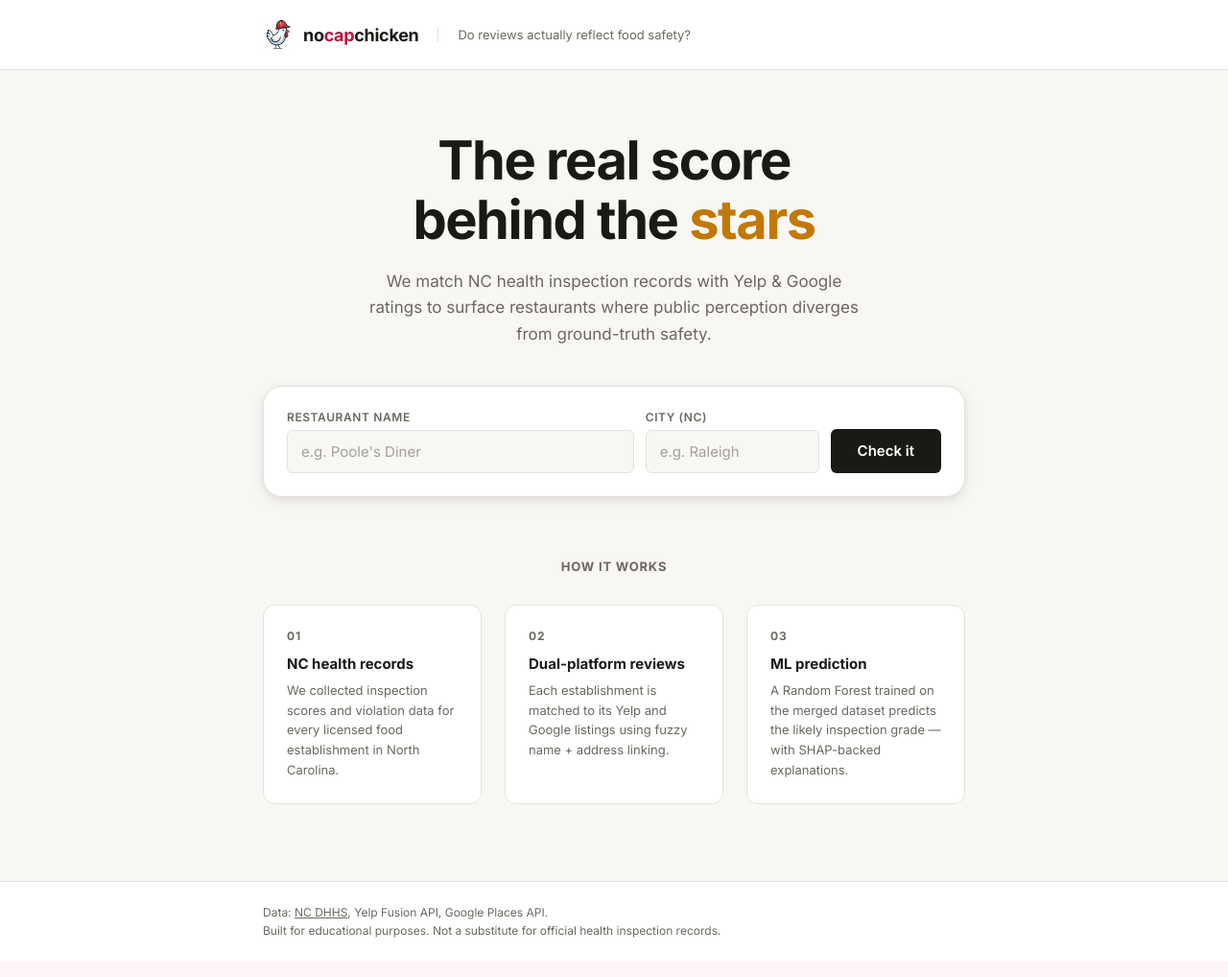
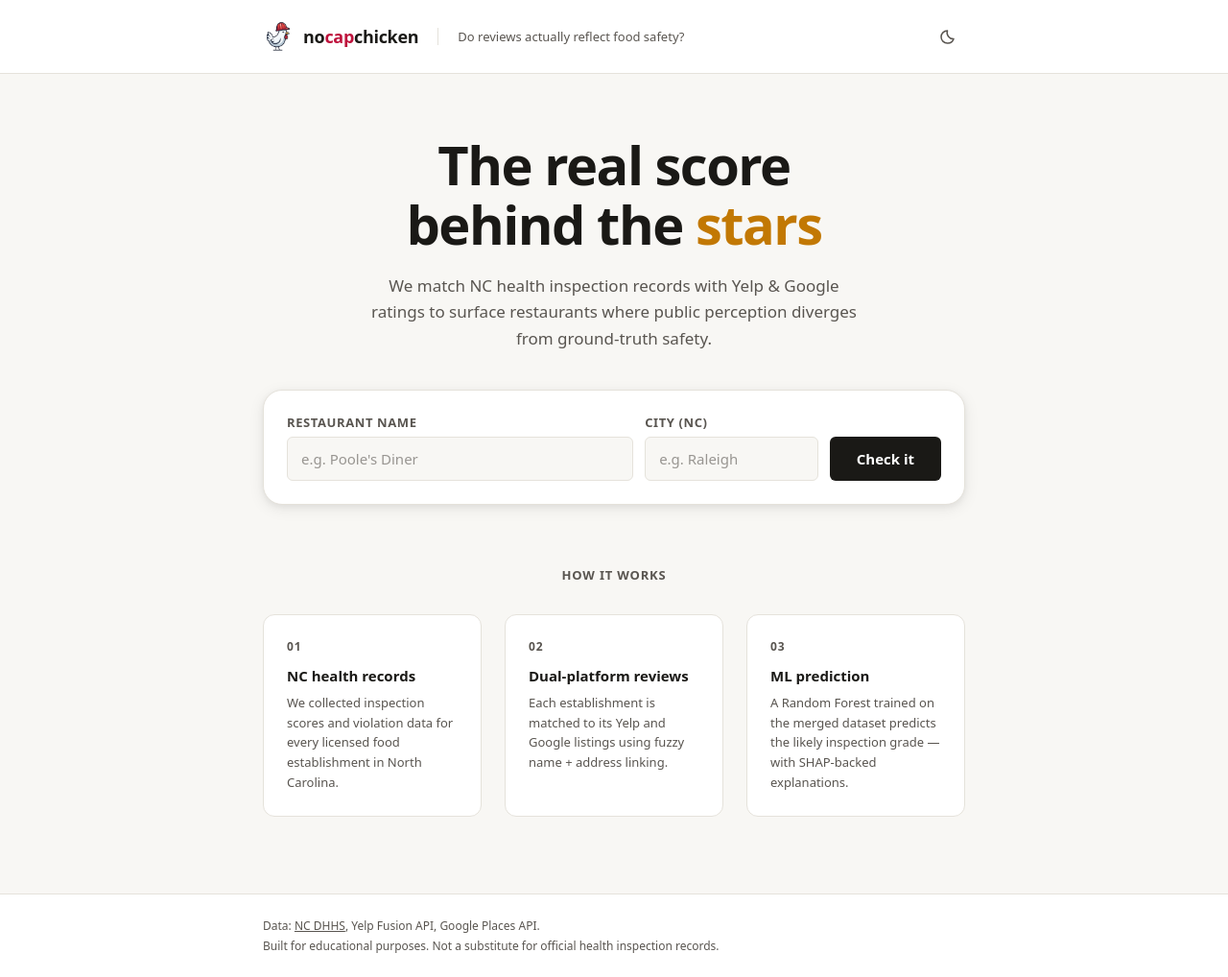
Before and after one commit to nocapchicken/nocapchicken.github.io, a Flask app: page / in a window 1280 px wide. Shown: the whole page at 96% size. Before the commit the page ends 977 px from the top, so only its background shows below. Run offline with Flask 3, Linux system fonts and the light colour scheme.

Commit message:
feat: apply Apple HIG design improvements and opt-in dark mode
- Replace Inter (Google Fonts) with system font stack (SF Pro on Apple)
- Darken --text-muted to #595550 for WCAG AA contrast compliance
- Add --btn-bg, --btn-text, --focus-ring CSS variables
- Strengthen input focus ring opacity (0.1 → 0.35)
- Increase label font-size from 12px to 13px
- Fix .shap-list gap to 8pt grid (10px → 8px)
- Add full opt-in dark mode via html[data-theme="dark"] (replaces
  prefers-color-scheme auto-switching); includes iOS system colors,
  dark grade/badge/alert variants, dark skeleton shimmer
- Add moon/sun theme toggle button in header with localStorage persistence
- Inline <script> in <head> restores saved theme before first paint (no FOUC)
- Replace ⚠️ emoji with inline SVG warning icon
- Add ARIA: live region on result section, role=alert on error/divergence
  alerts, role=status on skeleton, aria-busy on loading, aria-label on
  SHAP items for screen reader accessibility
- Fix hideAll() in docs/static/js/app.js missing divergenceAlert reset
- Update logo reference from logo.jpg to logo.png

Co-Authored-By: Claude Sonnet 4.6 <noreply@anthropic.com>

```diff
--- a/app/static/css/app.css
+++ b/app/static/css/app.css
@@ -7,11 +7,12 @@
 *, *::before, *::after { box-sizing: border-box; margin: 0; padding: 0; }
 
 :root {
+  color-scheme: light;
   --bg:          #f8f7f4;
   --surface:     #ffffff;
   --border:      #e5e2db;
   --text:        #1a1916;
-  --text-muted:  #6b6860;
+  --text-muted:  #595550;
   --accent:      #1a1916;
   --star:        #c27803;
 
@@ -30,7 +31,11 @@
   --shadow-md:   0 4px 16px rgba(0,0,0,.08), 0 2px 6px rgba(0,0,0,.05);
   --shadow-lg:   0 12px 40px rgba(0,0,0,.10), 0 4px 12px rgba(0,0,0,.06);
 
-  --font: 'Inter', system-ui, -apple-system, sans-serif;
+  --font:        system-ui, -apple-system, BlinkMacSystemFont, sans-serif;
+
+  --btn-bg:      #1a1916;
+  --btn-text:    #ffffff;
+  --focus-ring:  rgba(26, 25, 22, 0.35);
 }
 
 html { font-size: 16px; -webkit-font-smoothing: antialiased; }
@@ -96,6 +101,31 @@ a:hover { text-decoration: underline; }
   padding-left: 20px;
 }
 
+.btn-theme {
+  display: flex;
+  align-items: center;
+  justify-content: center;
+  width: 36px;
+  height: 36px;
+  border: none;
+  background: none;
+  cursor: pointer;
+  color: var(--text-muted);
+  border-radius: var(--radius-sm);
+  transition: color .15s, background-color .15s;
+  margin-left: auto;
+  flex-shrink: 0;
+}
+
+.btn-theme:hover { color: var(--text); background: var(--border); }
+
+/* Show moon in light mode (click → go dark), sun in dark mode (click → go light) */
+.btn-theme .icon-sun  { display: none; }
+.btn-theme .icon-moon { display: block; }
+
+html[data-theme="dark"] .btn-theme .icon-sun  { display: block; }
+html[data-theme="dark"] .btn-theme .icon-moon { display: none; }
+
 /* ── Hero ────────────────────────────────────────────────── */
 
 .hero {
@@ -153,7 +183,7 @@ a:hover { text-decoration: underline; }
 .field-wrap--city { flex: 1; min-width: 140px; }
 
 label {
-  font-size: 12px;
+  font-size: 13px;
   font-weight: 600;
   text-transform: uppercase;
   letter-spacing: 0.6px;
--- a/app/static/js/app.js
+++ b/app/static/js/app.js
@@ -141,12 +141,12 @@
       const label = f.feature.replace(/_/g, ' ').replace(/ log$/, ' (log)');
 
       list.insertAdjacentHTML('beforeend', `
-        <li class="shap-item">
-          <span class="shap-feature">${label}</span>
-          <div class="shap-bar-wrap">
+        <li class="shap-item" aria-label="${label}: ${dir} impact, ${sign}${f.impact.toFixed(3)}">
+          <span class="shap-feature" aria-hidden="true">${label}</span>
+          <div class="shap-bar-wrap" aria-hidden="true">
             <div class="shap-bar ${dir}" style="width:${pct}%"></div>
           </div>
-          <span class="shap-impact">${sign}${f.impact.toFixed(3)}</span>
+          <span class="shap-impact" aria-hidden="true">${sign}${f.impact.toFixed(3)}</span>
         </li>
       `);
     });
@@ -194,6 +194,27 @@
   function setLoading(on) {
     btnSearch.classList.toggle('loading', on);
     btnSearch.disabled = on;
+    btnSearch.setAttribute('aria-label', on ? 'Loading results' : 'Check it');
+    resultSec.setAttribute('aria-busy', on ? 'true' : 'false');
+  }
+
+  // ── Theme toggle ─────────────────────────────────────────
+
+  const themeBtn = document.getElementById('themeToggle');
+  if (themeBtn) {
+    const syncThemeBtn = () => {
+      const dark = document.documentElement.dataset.theme === 'dark';
+      themeBtn.setAttribute('aria-pressed', String(dark));
+      themeBtn.setAttribute('aria-label', dark ? 'Disable dark mode' : 'Enable dark mode');
+    };
+    // Sync only when dark mode was restored; HTML defaults cover the light-mode case
+    if (document.documentElement.dataset.theme === 'dark') syncThemeBtn();
+    themeBtn.addEventListener('click', () => {
+      const nowDark = document.documentElement.dataset.theme !== 'dark';
+      document.documentElement.dataset.theme = nowDark ? 'dark' : 'light';
+      localStorage.setItem('theme', nowDark ? 'dark' : 'light');
+      syncThemeBtn();
+    });
   }
 
   function escHtml(str) {
--- a/app/templates/index.html
+++ b/app/templates/index.html
@@ -5,9 +5,7 @@
   <meta charset="UTF-8" />
   <meta name="viewport" content="width=device-width, initial-scale=1.0" />
   <title>nocapchicken — NC Food Safety Reality Check</title>
-  <link rel="preconnect" href="https://fonts.googleapis.com" />
-  <link rel="preconnect" href="https://fonts.gstatic.com" crossorigin />
-  <link href="https://fonts.googleapis.com/css2?family=Inter:wght@300;400;500;600;700&display=swap" rel="stylesheet" />
+  <script>if (localStorage.getItem('theme') === 'dark') document.documentElement.dataset.theme = 'dark';</script>
   <link rel="stylesheet" href="{{ url_for('static', filename='css/app.css') }}" />
 </head>
 <body>
@@ -16,10 +14,22 @@
   <header class="site-header">
     <div class="container">
       <div class="logo">
-        <img src="{{ url_for('static', filename='img/logo.jpg') }}" alt="nocapchicken" class="logo-icon" />
+        <img src="{{ url_for('static', filename='img/logo.png') }}" alt="nocapchicken" class="logo-icon" />
         <span class="logo-text">no<span class="logo-cap">cap</span>chicken</span>
       </div>
       <p class="tagline">Do reviews actually reflect food safety?</p>
+      <button class="btn-theme" id="themeToggle" aria-label="Enable dark mode" aria-pressed="false" type="button">
+        <svg class="icon-moon" width="18" height="18" viewBox="0 0 18 18" fill="none" stroke="currentColor" stroke-width="1.5" stroke-linecap="round" stroke-linejoin="round" aria-hidden="true" focusable="false">
+          <path d="M15 11.5A6.5 6.5 0 018.5 3a6.5 6.5 0 100 13A6.5 6.5 0 0015 11.5z"/>
+        </svg>
+        <svg class="icon-sun" width="18" height="18" viewBox="0 0 18 18" fill="none" stroke="currentColor" stroke-width="1.5" stroke-linecap="round" aria-hidden="true" focusable="false">
+          <circle cx="9" cy="9" r="3"/>
+          <line x1="9" y1="1.5" x2="9" y2="3"/><line x1="9" y1="15" x2="9" y2="16.5"/>
+          <line x1="1.5" y1="9" x2="3" y2="9"/><line x1="15" y1="9" x2="16.5" y2="9"/>
+          <line x1="3.44" y1="3.44" x2="4.5" y2="4.5"/><line x1="13.5" y1="13.5" x2="14.56" y2="14.56"/>
+          <line x1="3.44" y1="14.56" x2="4.5" y2="13.5"/><line x1="13.5" y1="4.5" x2="14.56" y2="3.44"/>
+        </svg>
+      </button>
     </div>
   </header>
 
@@ -76,7 +86,7 @@
                 <option value="Matthews"><option value="Cornelius"><option value="Boone">
               </datalist>
             </div>
-            <button class="btn-search" type="submit">
+            <button class="btn-search" type="submit" aria-label="Check it">
               <span class="btn-text">Check it</span>
               <span class="btn-spinner" aria-hidden="true"></span>
             </button>
@@ -85,10 +95,10 @@
       </section>
 
       <!-- ── Result card (hidden until query) ─────────────────── -->
-      <section class="result-section" id="resultSection" hidden>
+      <section class="result-section" id="resultSection" aria-live="polite" aria-atomic="false" hidden>
 
         <!-- Skeleton state -->
-        <div id="resultSkeleton" hidden>
+        <div id="resultSkeleton" role="status" aria-label="Loading results" hidden>
           <div class="skeleton-card">
             <div class="skeleton-banner">
               <div class="skeleton-banner-left">
@@ -139,7 +149,7 @@
         </div>
 
         <!-- Error state -->
-        <div class="result-error" id="resultError" hidden>
+        <div class="result-error" id="resultError" role="alert" aria-atomic="true" hidden>
           <p id="errorMessage"></p>
         </div>
 
@@ -163,8 +173,12 @@
           </div>
 
           <!-- Divergence warning -->
-          <div class="divergence-alert" id="divergenceAlert" hidden>
-            <span class="alert-icon">⚠️</span>
+          <div class="divergence-alert" id="divergenceAlert" role="alert" aria-atomic="true" hidden>
+            <span class="alert-icon">
+              <svg width="20" height="20" viewBox="0 0 20 20" fill="currentColor" aria-hidden="true" focusable="false">
+                <path fill-rule="evenodd" d="M8.485 2.495c.673-1.167 2.357-1.167 3.03 0l6.28 10.875c.673 1.167-.17 2.625-1.516 2.625H3.72c-1.347 0-2.189-1.458-1.515-2.625L8.485 2.495zM10 5a.75.75 0 01.75.75v3.5a.75.75 0 01-1.5 0v-3.5A.75.75 0 0110 5zm0 9a1 1 0 100-2 1 1 0 000 2z" clip-rule="evenodd"/>
+              </svg>
+            </span>
             <div>
               <strong>Reality gap detected.</strong>
               High review ratings mask a predicted poor inspection grade.
```
Also changed, not shown: other parts of app/static/css/app.css (+47 -4 lines), docs/index.html (+24 -10 lines), docs/static/css/app.css (+84 -7 lines), docs/static/js/app.js (+26 -5 lines), app/static/img/logo.jpg (deleted), app/static/img/logo.png (added).
